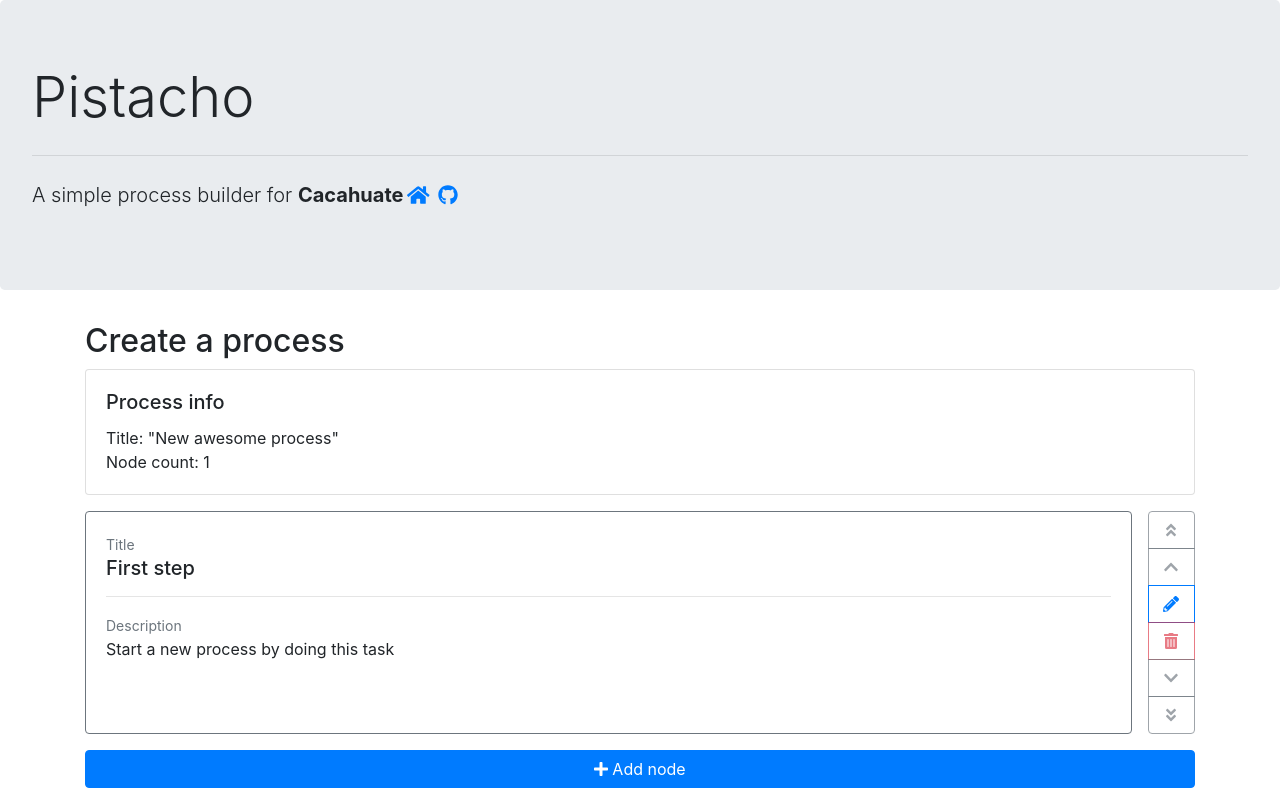
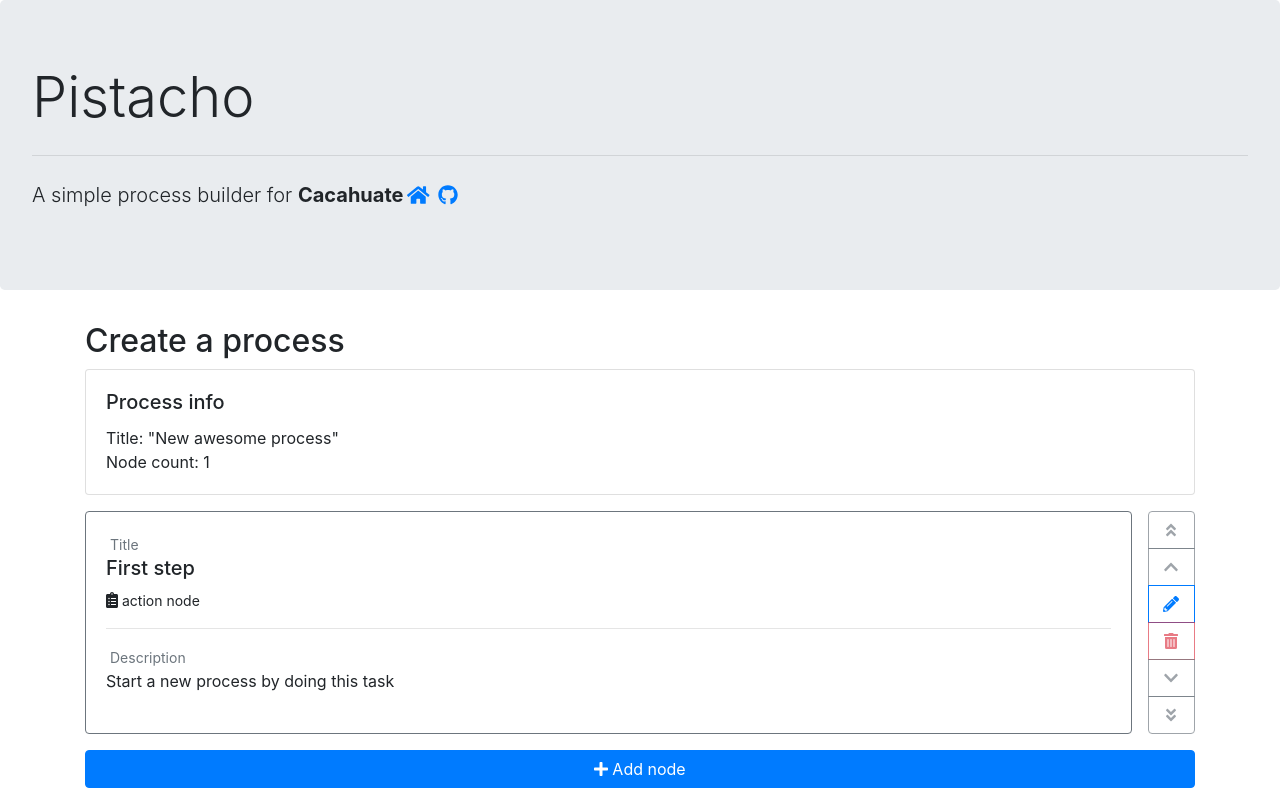
Before and after one commit to tracsa/pistacho, a Vue app: page / in a window 1280 px wide. Built offline with nearby package versions, Linux system fonts and the light colour scheme.

Commit message:
Added type edit

```diff
--- a/src/components/NodeEdit.vue
+++ b/src/components/NodeEdit.vue
@@ -7,6 +7,17 @@
         <input class="form-control"
           v-model="node.title"
         />
+
+        <label>Type</label>
+        <select class="custom-select"
+          v-model="node.type"
+        >
+          <option
+            v-for="option,i in nodeTypes"
+            :key="i"
+            :value="option"
+          >{{ option }}</option>
+        </select>
       </div>
 
       <hr/>
@@ -26,5 +37,14 @@ export default {
       required: true,
     }
   },
+
+  data() {
+    return {
+      nodeTypes: [
+        'action',
+        'validation',
+      ],
+    };
+  },
 };
 </script>
--- a/src/components/NodeView.vue
+++ b/src/components/NodeView.vue
@@ -3,13 +3,23 @@
     <div class="card-body">
 
       <div class="card-title">
-        <small class="text-muted">Title</small><br/>
+        <small class="text-muted ml-1">Title</small><br/>
         <h5>{{ node.title }}</h5>
+
+        <span>
+          <font-awesome-icon :icon="['fas', 'clipboard-list']" class="mr-1"
+            v-if="node.type === 'action'"
+          />
+          <font-awesome-icon :icon="['fas', 'clipboard-check']" class="mr-1"
+            v-else-if="node.type === 'validation'"
+          />
+          <small>{{ node.type }} node</small>
+        </span>
       </div>
 
       <hr/>
 
-      <small class="text-muted">Description</small><br/>
+      <small class="text-muted ml-1">Description</small><br/>
       <p class="card-text">
         <span>{{ node.description }}</span>
       </p>
--- a/src/main.js
+++ b/src/main.js
@@ -9,6 +9,8 @@ import {
   faArrowDown,
   faChevronDown,
   faChevronUp,
+  faClipboardList,
+  faClipboardCheck,
   faHome,
   faPencilAlt,
   faPlus,
@@ -31,6 +33,8 @@ library.add(
   faArrowDown,
   faChevronDown,
   faChevronUp,
+  faClipboardList,
+  faClipboardCheck,
   faHome,
   faGithub,
   faPencilAlt,
```
